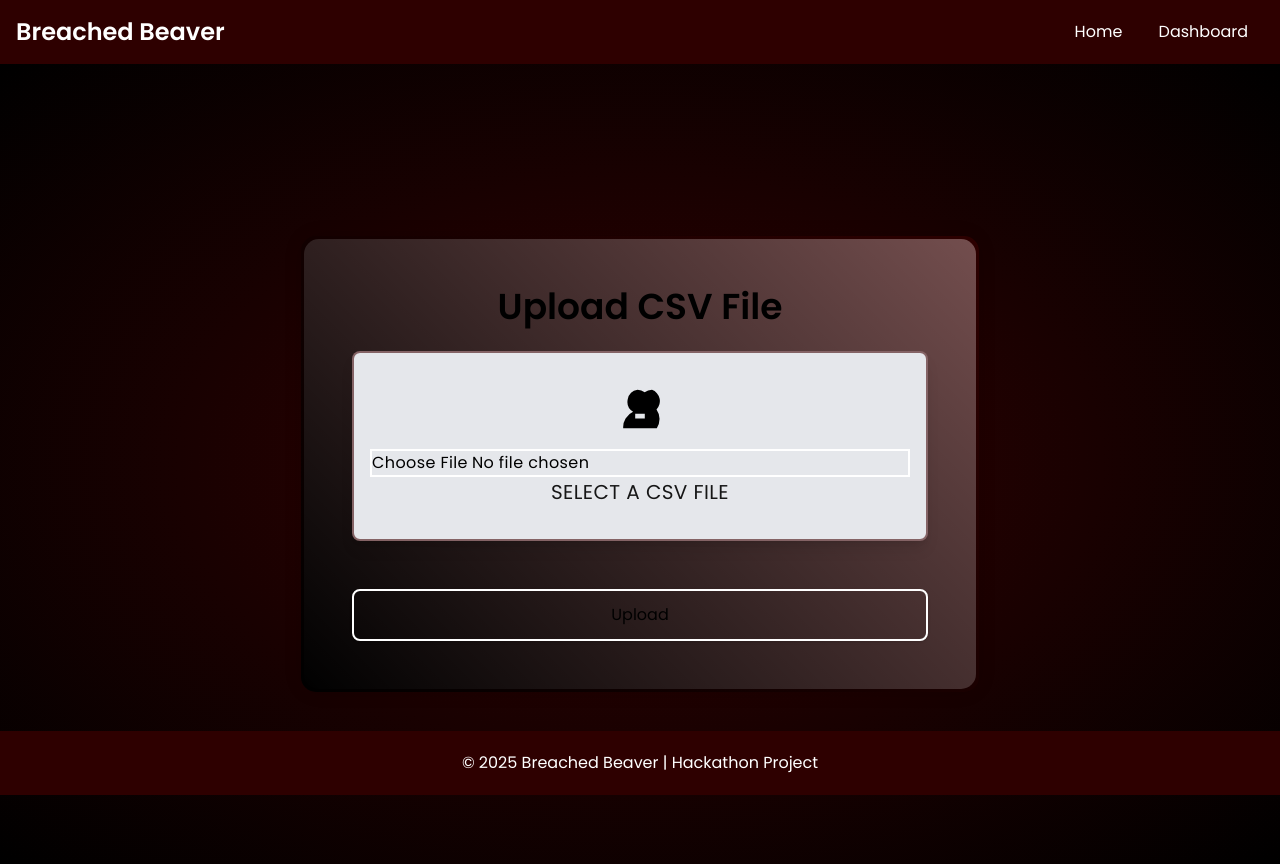
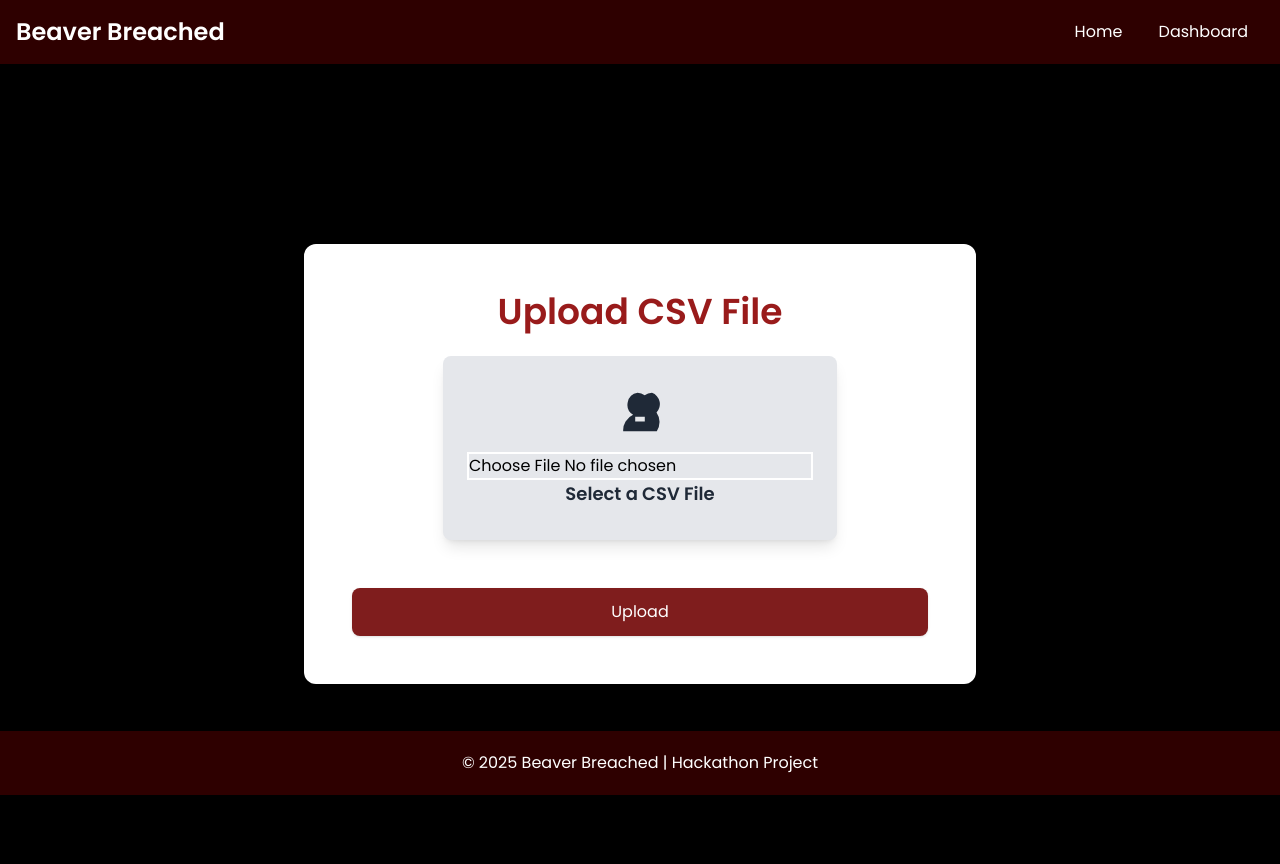
Before and after one commit to HetavP2/BeaverBreach, a Flask app: page /dashboard in a window 1280 px wide. Run offline with Flask 3, Linux system fonts and the light colour scheme; some libraries are stand-ins or nearby versions.

Commit message:
styling for analytics hope done

```diff
--- a/templates/base.html
+++ b/templates/base.html
@@ -28,7 +28,7 @@
 
 <body class="w-screen overflow-x-clip h-screen bg-black font-display">
   <nav class="bg-evilred text-white p-4 flex justify-between items-center">
-    <a href="/" class="text-2xl font-bold">Breached Beaver</a>
+    <a href="/" class="text-2xl font-bold">Beaver Breached</a>
     <div>
         <a href="/" class="px-4 py-2 hover:underline rounded">Home</a>
         <a href="/dashboard" class="px-4 py-2 rounded hover:underline ">Dashboard</a>
@@ -38,7 +38,7 @@
   <div class="w-full h-5/6">{% block content %}{% endblock %}</div>
 
   <footer class="bg-evilred text-white text-center py-5">
-    <p class="">© 2025 Breached Beaver | Hackathon Project</p>
+    <p class="">© 2025 Beaver Breached | Hackathon Project</p>
     {% block footer %}{% endblock %}
   </footer>
 
--- a/templates/dashboard.html
+++ b/templates/dashboard.html
@@ -108,34 +108,37 @@
 {% endblock %}
 <body>
 {% block content %}
-<div class="flex flex-col items-center justify-center min-h-screen gradient-bg">
-    <div class="upload-box w-full max-w-2xl p-12"> <!-- Increased padding for height -->
-        <h2 class="title text-4xl font-bold text-center">Upload CSV File</h2> <!-- Increased title size -->
+<div class="flex flex-col items-center justify-center min-h-screen bg-gradient-to-r from-red-900 to-red-600">
+    <div class="w-full max-w-2xl p-12 bg-white rounded-xl shadow-xl">
+        <h2 class="text-4xl font-bold text-center text-red-800 mb-6">Upload CSV File</h2>
 
         <form method="POST" enctype="multipart/form-data" class="mt-6">
             {{ form.hidden_tag() }}
 
-            <div class="file-input-container">
-                <label for="file" class="file-label w-full flex flex-col items-center px-4 py-8 bg-gray-200 text-800 rounded-lg shadow-lg tracking-wide uppercase cursor-pointer hover:bg-blue-500 hover:text-white">
-                    <svg class="w-12 h-12 mb-4" fill="currentColor" viewBox="0 0 20 20"> <!-- Enlarged icon -->
+            <div class="flex flex-col items-center mb-6">
+                <label for="file" class="flex flex-col items-center px-6 py-8 bg-gray-200 text-gray-800 rounded-lg shadow-lg cursor-pointer hover:bg-red-800 hover:text-white transition-all duration-300">
+                    <svg class="w-12 h-12 mb-4" fill="currentColor" viewBox="0 0 20 20">
                         <path d="M16.88 10.17A5 5 0 0015 2a4.93 4.93 0 00-3.06 1.06A4.93 4.93 0 009 2a5 5 0 00-1.88 9.17A7 7 0 003 18h14a7 7 0 00-0.12-7.83zM8 14v-2h4v2H8z"></path>
                     </svg>
-                    {{ form.file(class="block w-full text-center") }} <!-- Center-aligned input -->
-                    <span class="file-text">Select a CSV File</span> <!-- Increased text size & opacity -->
+                    {{ form.file(class="block w-full text-center text-transparent") }}
+                    <span class="text-lg font-semibold">Select a CSV File</span>
                 </label>
             </div>
 
-            {{ form.upload(class="btn-upload mt-6 w-full px-4 py-3 rounded-lg shadow") }} <!-- Adjusted spacing -->
+            <button type="submit" class="mt-6 w-full px-4 py-3 bg-red-900 text-white rounded-lg shadow hover:bg-red-700 transition-all duration-300">
+                Upload
+            </button>
         </form>
 
         {% if table_data %}
-            <h3 class="text-lg font-semibold text-dark-red mt-8">Preview:</h3> <!-- Adjusted spacing -->
+            <h3 class="text-lg font-semibold text-red-800 mt-8">Preview:</h3>
             <div class="overflow-x-auto mt-2">
                 {{ table_data | safe }}
             </div>
         {% endif %}
     </div>
 </div>
+
 {% endblock %}
 {% block footer %}{% endblock %}
 </body>
--- a/templates/home.html
+++ b/templates/home.html
@@ -9,8 +9,8 @@
   <!-- <img src="" class="absolute"> -->
     <div class="absolute bg-black w-full h-full opacity-70 right-0 left-0 top-0 bottom-0"></div>
     <div class="z-40 justify-center flex flex-col w-1/2 h-full">
-      <h1 class=" text-white text-opacity-100 text-center text-7xl mt-12 font-semibold">Breached Beaver</h1>
-      <p class="text-white text-center mt-16 text-2xl">Analyze Tariff Impact. <br> Find Canadian Suppliers. <br> Optimize with AI</p>
+      <h1 class=" text-white text-opacity-100 text-center text-7xl mt-12 font-semibold ">Beaver Breached</h1>
+      <p class="text-white text-center mt-16 text-2xl">Analyze Tariff Impact. <br> Find Canadian Suppliers. <br> Optimize with AI.</p>
       <a class="bg-evilred text-center text-white w-72 mx-auto rounded-xl py-7 mt-20 transition-colors hover:bg-red-700 " href="/dashboard">
         Get Started
       </a>
--- a/templates/home_doesn'twork.html
+++ b/templates/home_doesn'twork.html
@@ -96,7 +96,7 @@
     <!-- Title and slogan at the top -->
     <div class="header-content">
         <div class="title-box">
-            <h1> Breached Beaver </h1>
+            <h1> Beaver Breached </h1>
         </div>
         <p>We're Not Paying Your Ransom.</p>
     </div>
```
Also changed, not shown: run.py (+72 -58 lines).
